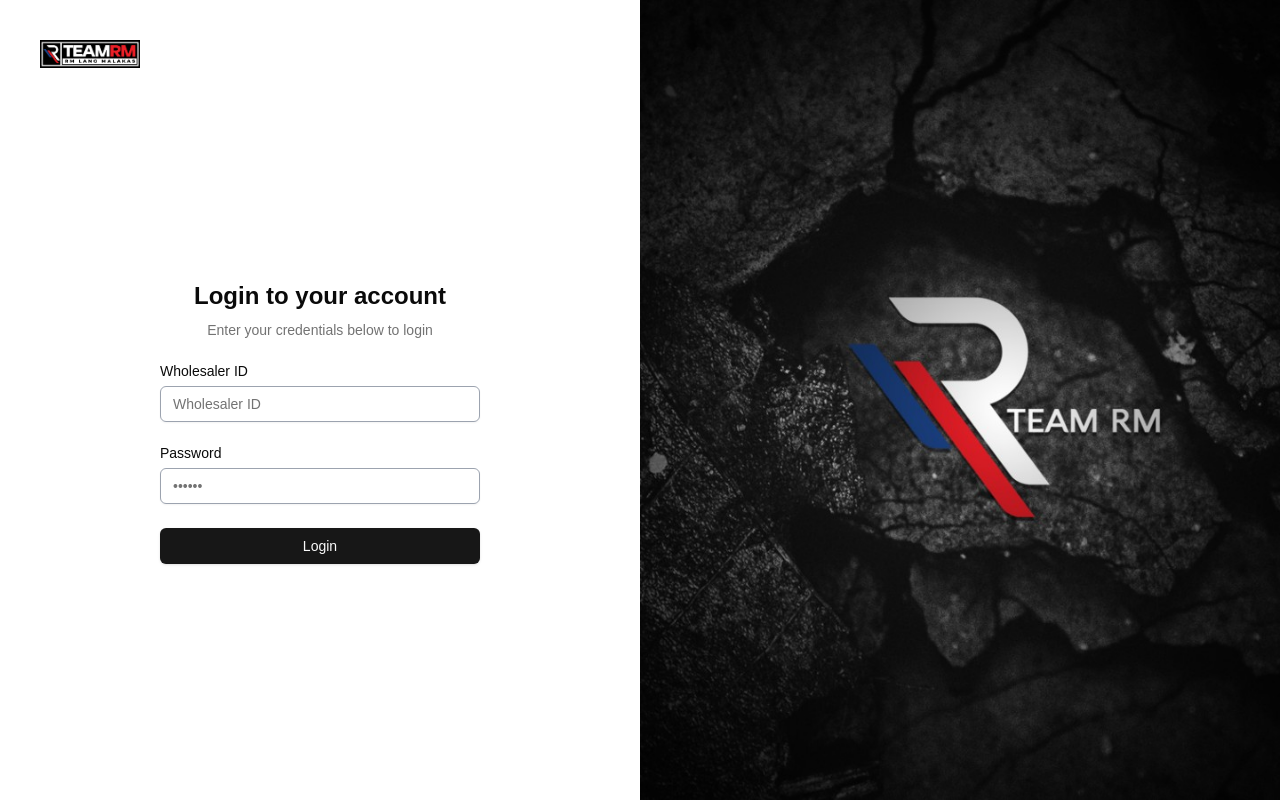
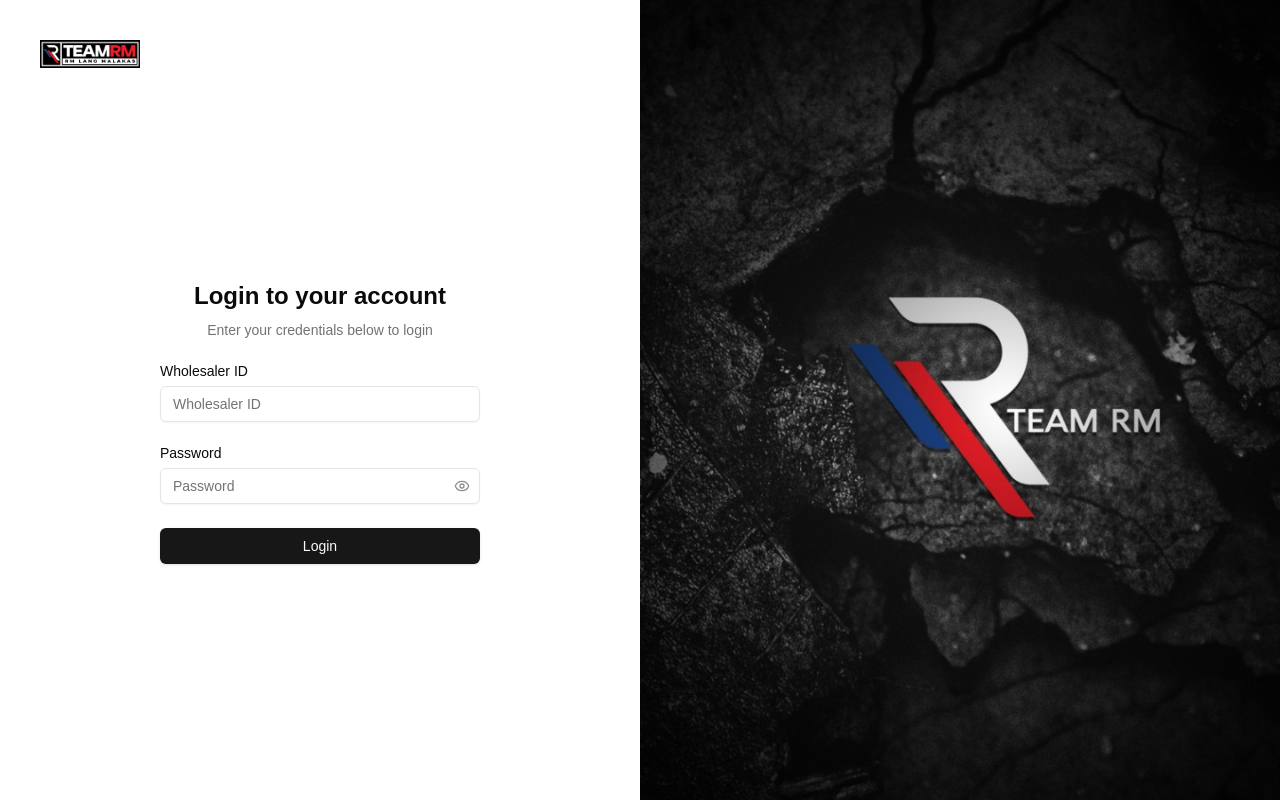
Before and after one commit to p-tolentino/rm-day, a Next.js app: page /login in a window 1280 px wide. Built offline with nearby package versions, Linux system fonts and the light colour scheme; no server answers.

Commit message:
updated password input, removed dm logo

```diff
--- a/components/auth/login-form.tsx
+++ b/components/auth/login-form.tsx
@@ -11,6 +11,7 @@
 import { login } from "@/actions/auth";
 import { toast } from "sonner";
 import { useRouter } from "next/navigation";
+import { Eye, EyeOff } from "lucide-react";
 
 export function LoginForm({
   className,
@@ -24,8 +25,10 @@
   });
 
   const router = useRouter();
+  const [isVisible, setIsVisible] = useState<boolean>(false);
+  const [isLoading, setIsLoading] = useState(false);
 
-  const [isLoading, setIsLoading] = useState(false);
+  const toggleVisibility = () => setIsVisible((prevState) => !prevState);
 
   const { register, handleSubmit } = useForm<z.infer<typeof authSchema>>({
     resolver: zodResolver(authSchema),
@@ -68,19 +71,42 @@
             placeholder="Wholesaler ID"
             {...register("username")}
             disabled={isLoading}
-            className="border-gray-400"
           />
         </div>
         <div className="grid gap-2">
           <Label htmlFor="password">Password</Label>
-          <Input
-            id="password"
+          <div className="relative">
+            <Input
+              id="password"
+              className="pe-9"
+              placeholder="Password"
+              {...register("password")}
+              type={isVisible ? "text" : "password"}
+              disabled={isLoading}
+            />
+            <button
+              className="absolute inset-y-0 end-0 flex h-full w-9 items-center justify-center rounded-e-lg text-muted-foreground/80 outline-offset-2 transition-colors hover:text-foreground focus:z-10 focus-visible:outline focus-visible:outline-2 focus-visible:outline-ring/70 disabled:pointer-events-none disabled:cursor-not-allowed disabled:opacity-50"
+              type="button"
+              onClick={toggleVisibility}
+              aria-label={isVisible ? "Hide password" : "Show password"}
+              aria-pressed={isVisible}
+              aria-controls="password"
+            >
+              {isVisible ? (
+                <EyeOff size={16} strokeWidth={2} aria-hidden="true" />
+              ) : (
+                <Eye size={16} strokeWidth={2} aria-hidden="true" />
+              )}
+            </button>
+          </div>
+          {/* <Input
+
             type="password"
             placeholder="••••••"
             {...register("password")}
-            disabled={isLoading}
+
             className="border-gray-400"
-          />
+          /> */}
         </div>
         <Button type="submit" className="w-full" disabled={isLoading}>
           {isLoading ? "Logging In..." : "Login"}
```
Also changed, not shown: 1 other file (tests, documents, lock files or other folders).
